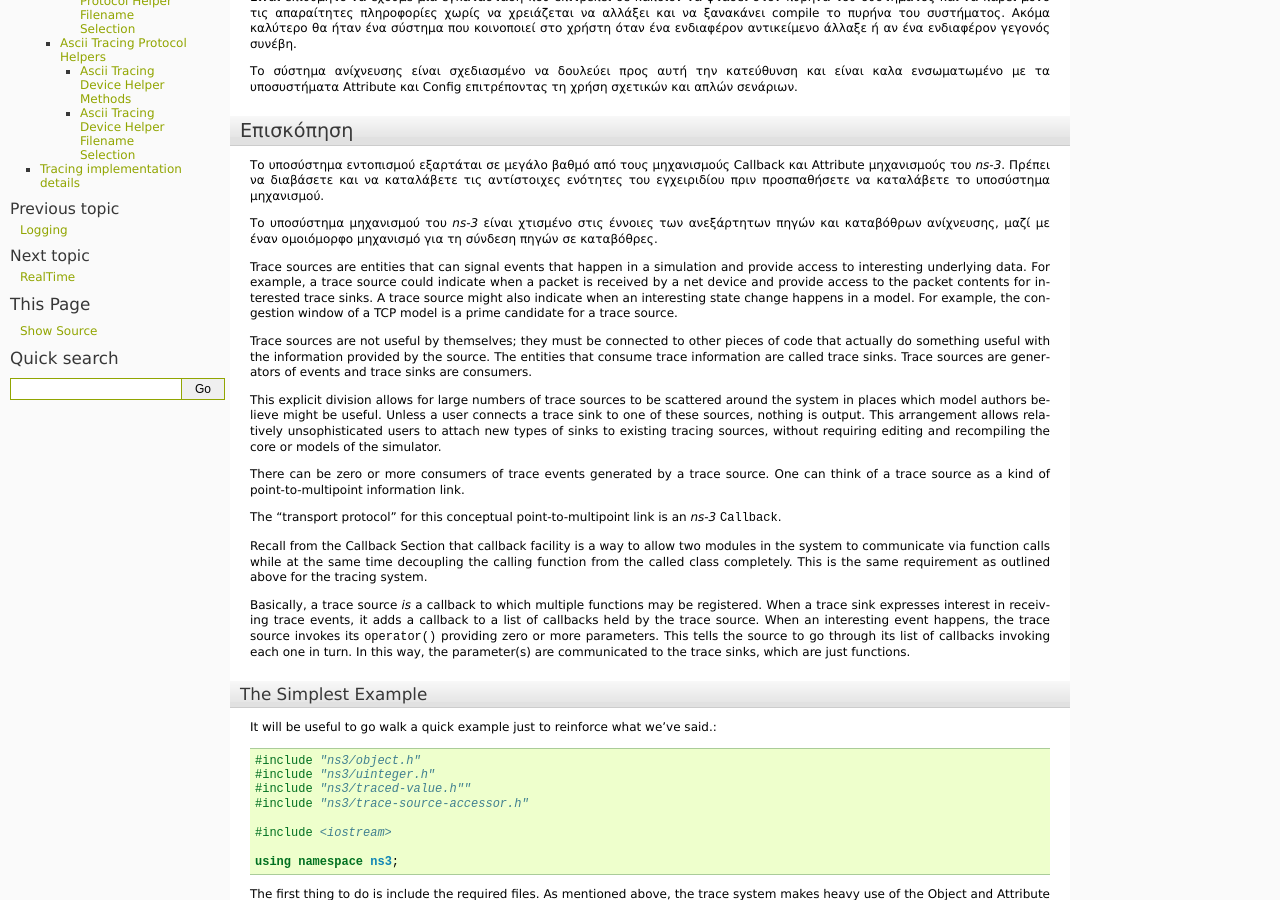
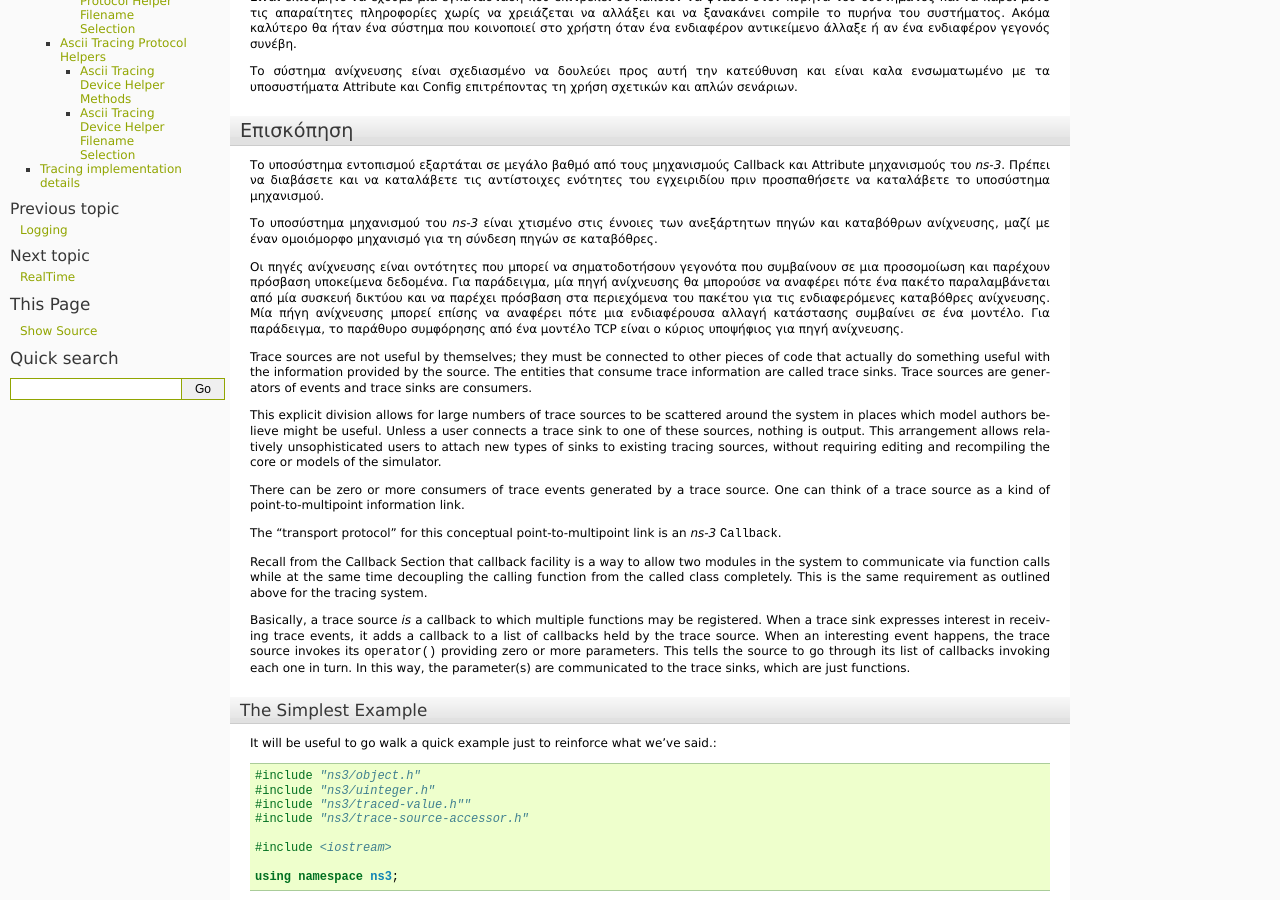
Before and after one commit to maupatras/ns3_team_2B, a Sphinx documentation site: the page built from ns-3.22/doc/manual-gr/source/tracing.rst, in a window 1280 px wide and 900 px high, scrolled down 597 px. Built offline with Sphinx 7.4.7, drawn with Linux system fonts in a browser that asks for light colours; formulas are drawn with MathJax 3; pages that are not in the unit, such as notebooks, are missing from menus.

Commit message:
Update tracing.rst

```diff
--- a/ns-3.22/doc/manual-gr/source/tracing.rst
+++ b/ns-3.22/doc/manual-gr/source/tracing.rst
@@ -133,12 +133,21 @@ Attribute μηχανισμούς του |ns3|. Πρέπει να διαβάσε
 
 
 
-Trace sources are entities that can signal events that happen in a simulation
-and provide access to interesting underlying data. For example, a trace source
-could indicate when a packet is received by a net device and provide access to
-the packet contents for interested trace sinks. A trace source might also
-indicate when an interesting state change happens in a model. For example, the
-congestion window of a TCP model is a prime candidate for a trace source.
+..
+ Trace sources are entities that can signal events that happen in a simulation
+ and provide access to interesting underlying data. For example, a trace source
+ could indicate when a packet is received by a net device and provide access to
+ the packet contents for interested trace sinks. A trace source might also
+ indicate when an interesting state change happens in a model. For example, the
+ congestion window of a TCP model is a prime candidate for a trace source.
+
+Οι πηγές ανίχνευσης είναι οντότητες που μπορεί να σηματοδοτήσουν γεγονότα που συμβαίνουν
+σε μια προσομοίωση και παρέχουν πρόσβαση υποκείμενα δεδομένα. Για παράδειγμα, μία πηγή
+ανίχνευσης θα μπορούσε να αναφέρει πότε ένα πακέτο παραλαμβάνεται από μία συσκευή δικτύου
+και να παρέχει πρόσβαση στα περιεχόμενα του πακέτου για τις ενδιαφερόμενες καταβόθρες
+ανίχνευσης. Μία πήγη ανίχνευσης μπορεί επίσης να αναφέρει πότε μια ενδιαφέρουσα αλλαγή
+κατάστασης συμβαίνει σε ένα μοντέλο. Για παράδειγμα,  το παράθυρο συμφόρησης από ένα
+μοντέλο TCP είναι ο κύριος υποψήφιος για πηγή ανίχνευσης.
 
 Trace sources are not useful by themselves; they must be connected to other
 pieces of code that actually do something useful with the information provided
```
